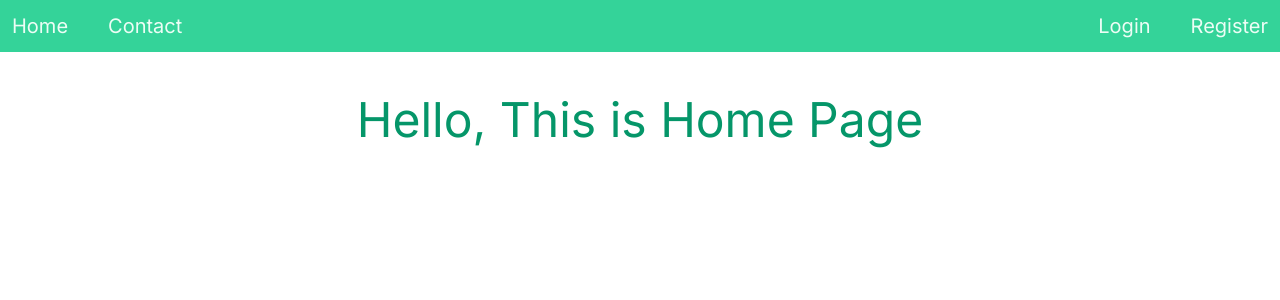
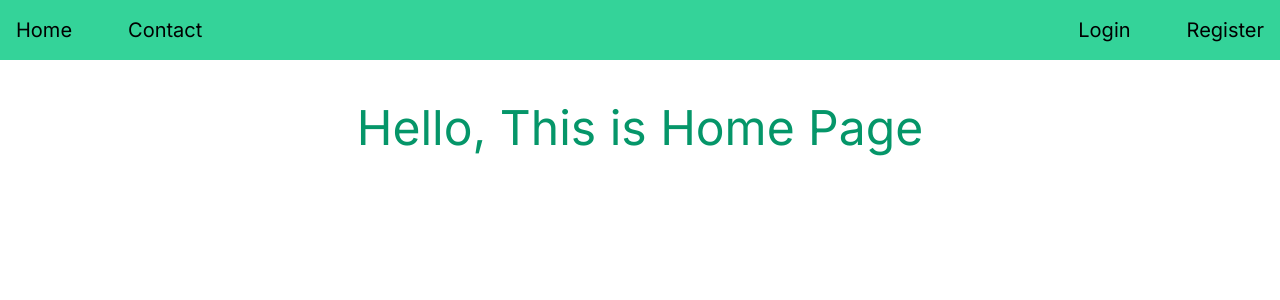
Before and after one commit to suatsunay17/clerk-auth, a Next.js app: page / in a window 1280 px wide. Shown: the top 300 px of the page. Built offline with nearby package versions, Linux system fonts and the light colour scheme; no server answers.

Commit message:
style link tags

```diff
--- a/src/components/Header/Header.jsx
+++ b/src/components/Header/Header.jsx
@@ -18,29 +18,29 @@ function Header() {
   const router = useRouter();
 
   return (
-    <nav className="p-3 bg-emerald-400">
+    <nav className="p-2 bg-emerald-400">
       <ul className="flex justify-between items-center">
         <div className="left flex gap-10">
-          <Link href={"/"} className="text-xl text-emerald-50">
+          <Link href={"/"} className="text-xl text-black hover:bg-emerald-50 p-2 rounded">
             Home
           </Link>
-          <Link href={"/contact"} className="text-xl text-emerald-50">
+          <Link href={"/contact"} className="text-xl text-black hover:bg-emerald-50 p-2 rounded">
             Contact
           </Link>
         </div>
         <div>
           {!isSignedIn ? (
             <div className="right flex justify-between gap-10">
-              <Link href={"/sign-in"} className="text-xl text-emerald-50">
+              <Link href={"/sign-in"} className="text-xl text-black hover:bg-emerald-50 p-2 rounded">
                 Login
               </Link>
-              <Link href={"/sign-up"} className="text-xl text-emerald-50">
+              <Link href={"/sign-up"} className="text-xl text-black hover:bg-emerald-50 p-2 rounded">
                 Register
               </Link>
             </div>
           ) : (
             <div>
-              <Link href={"/dashboard"} className="text-xl text-emerald-50">
+              <Link href={"/dashboard"} className="text-xl text-black hover:bg-emerald-50 p-2 rounded">
                 {/* Dashboard */}
                 <DropdownMenu>
                   <DropdownMenuTrigger>
```
